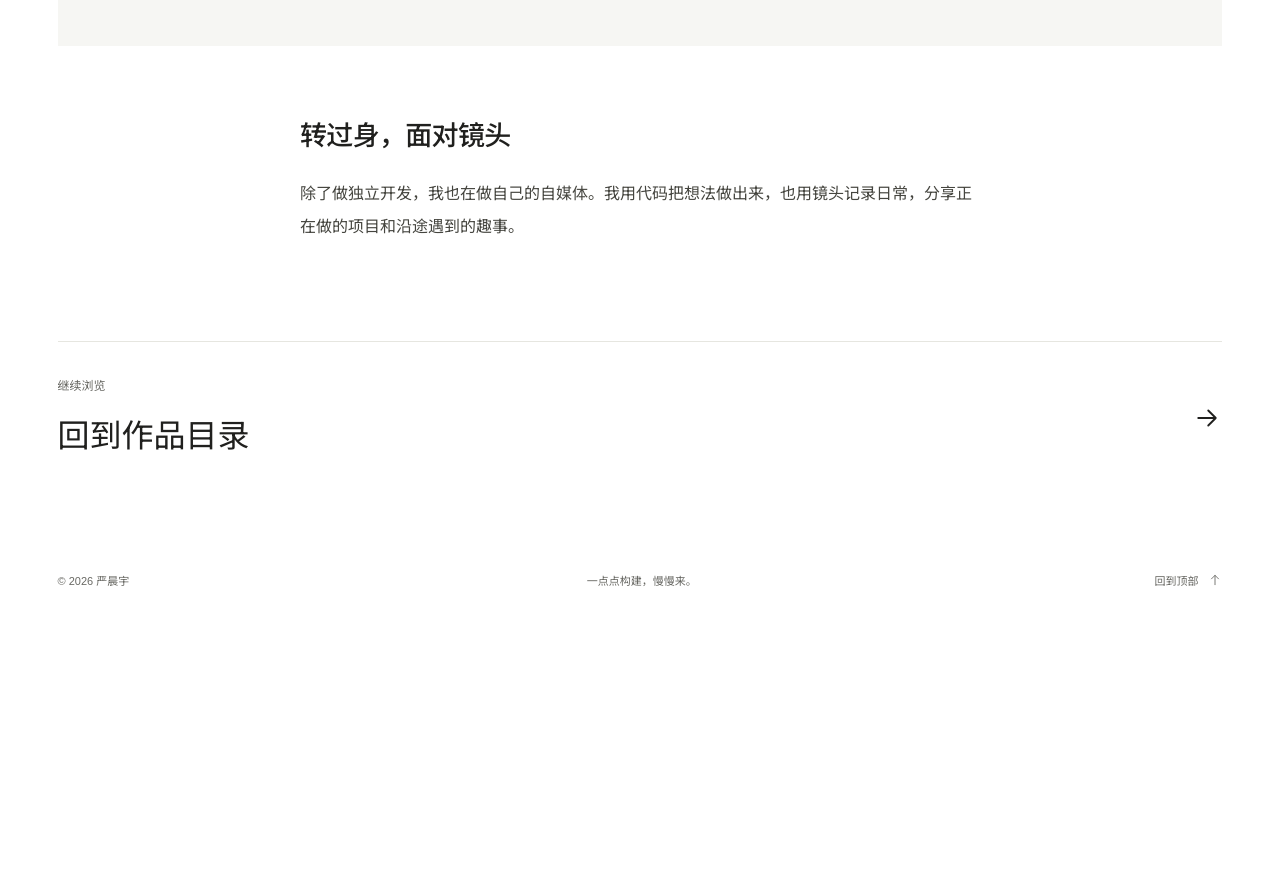
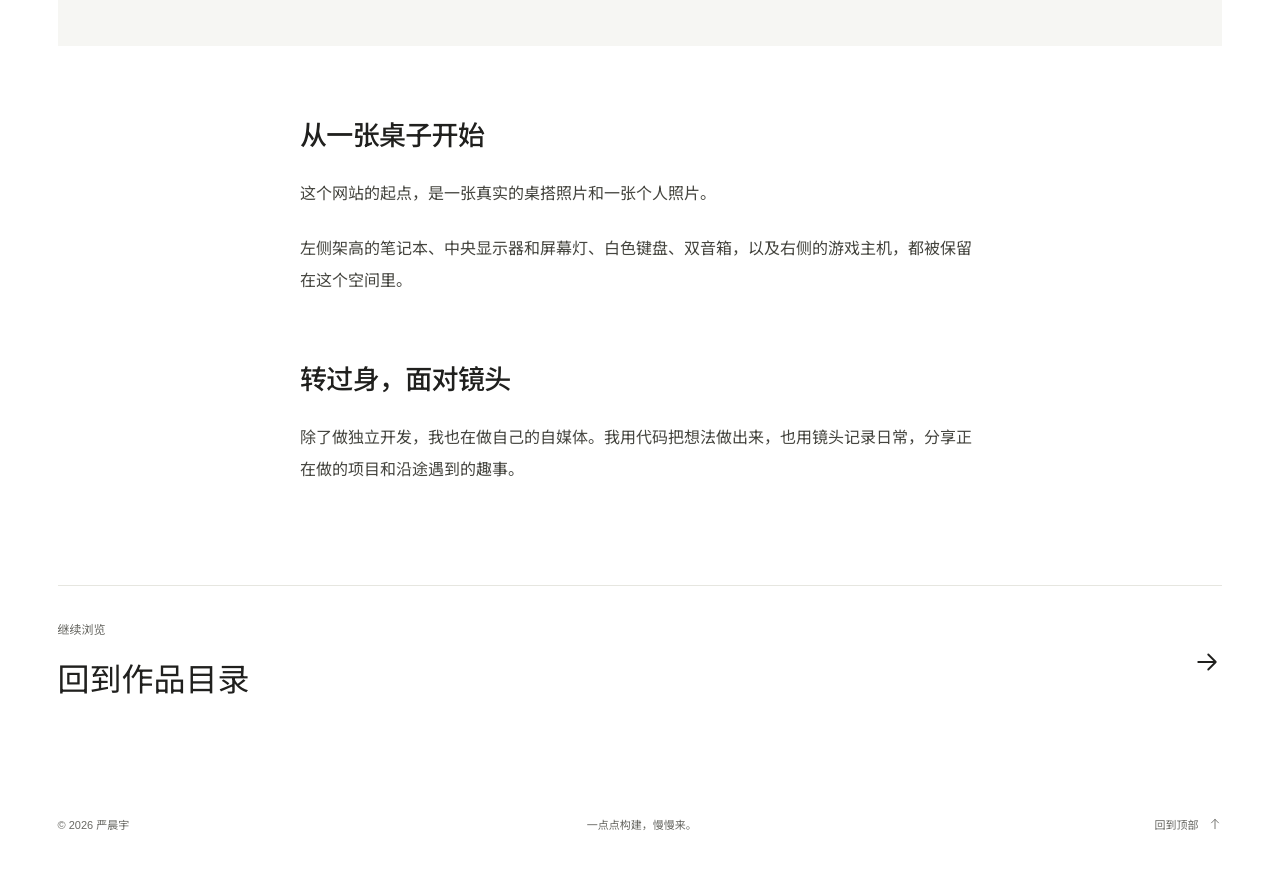
Before and after one commit to Acharya-Yan/acharya-yan.github.io, an Astro site in the folder chenyu-studio/: page /work/online-studio in a window 1280 px wide. Shown: the part 1281-2150 px from the top of the page. Before the commit the page ends 1908 px from the top, so only its background shows below. Built offline with nearby package versions, Linux system fonts and the light colour scheme; Astro itself is replaced by a stand-in of ours.

Commit message:
Restore the personal website project opening

```diff
--- a/chenyu-studio/src/content/work/online-studio.md
+++ b/chenyu-studio/src/content/work/online-studio.md
@@ -10,6 +10,12 @@ draft: true
 featured: true
 ---
 
+## 从一张桌子开始
+
+这个网站的起点，是一张真实的桌搭照片和一张个人照片。
+
+左侧架高的笔记本、中央显示器和屏幕灯、白色键盘、双音箱，以及右侧的游戏主机，都被保留在这个空间里。
+
 ## 转过身，面对镜头
 
 除了做独立开发，我也在做自己的自媒体。我用代码把想法做出来，也用镜头记录日常，分享正在做的项目和沿途遇到的趣事。
```
